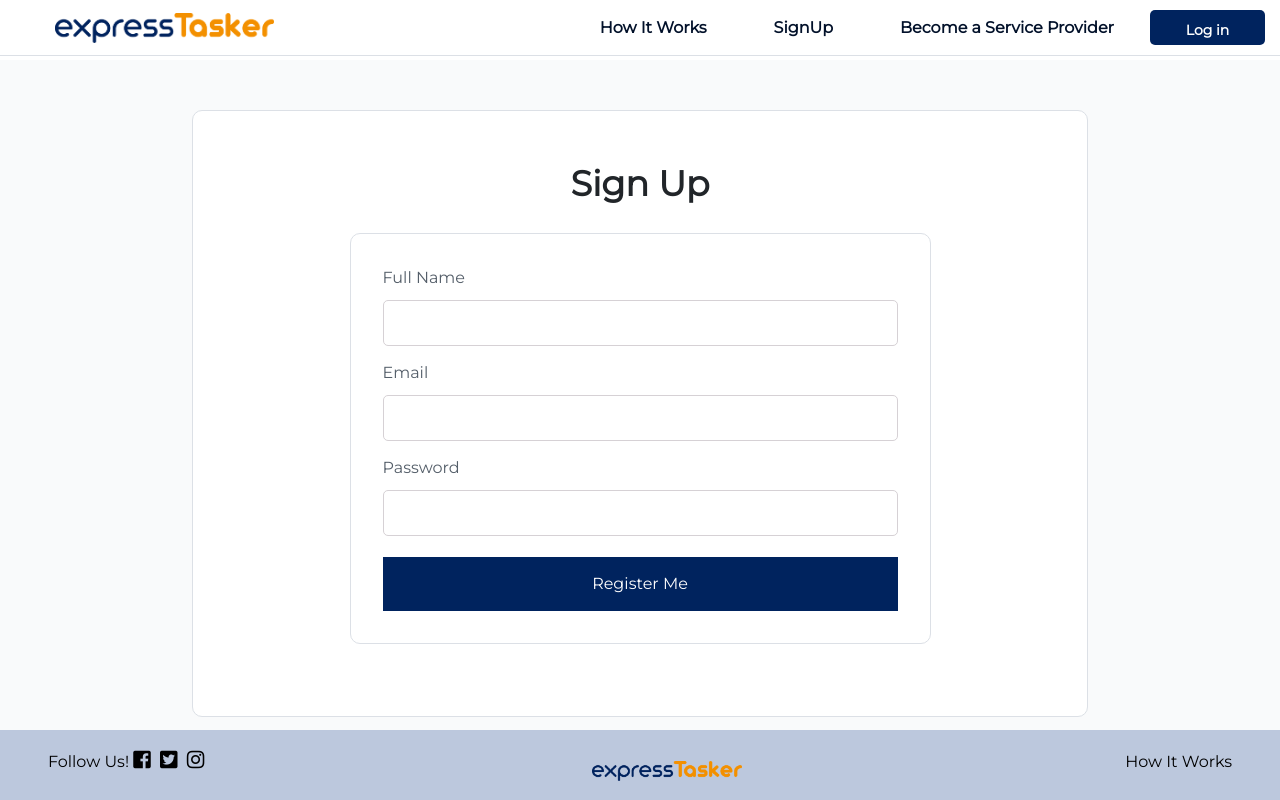
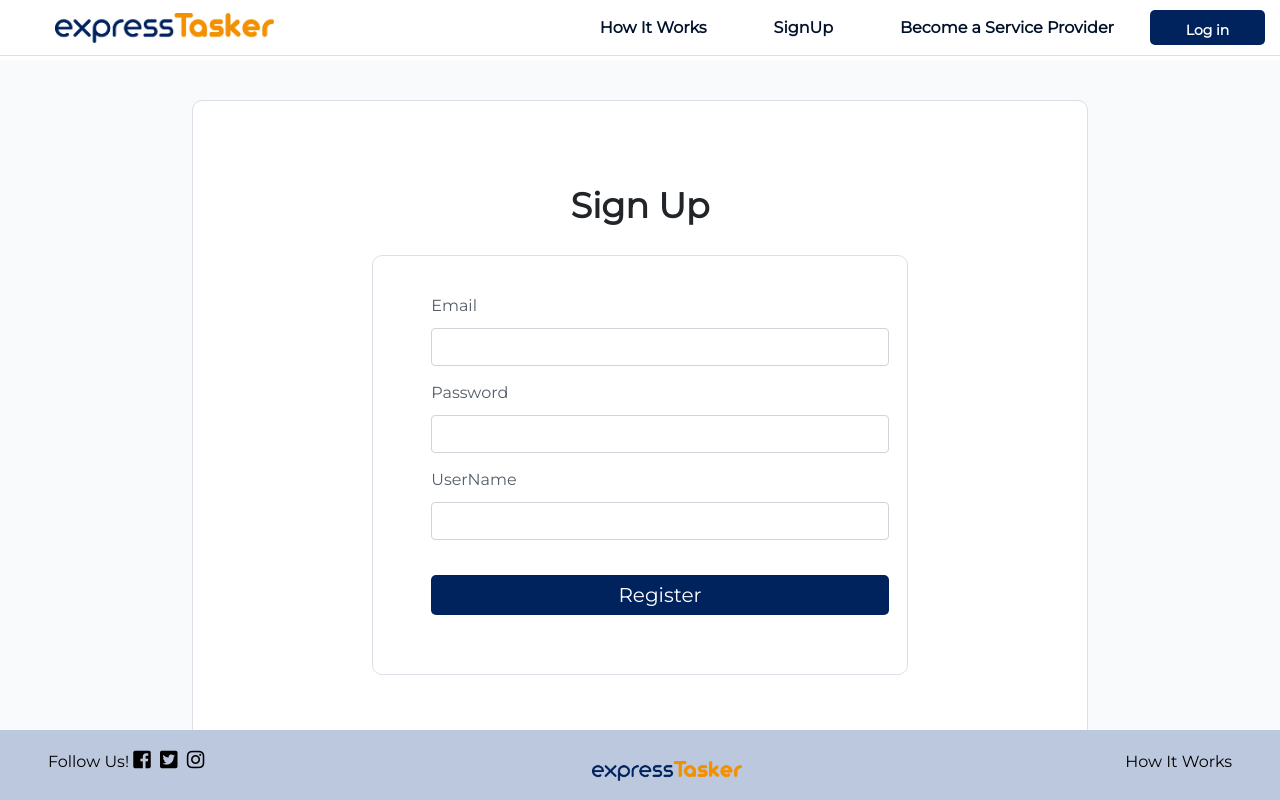
Before and after one commit to Hithru/ExpressTasker, a React (Create React App) app in the folder express-tasker/: page /customer-signup in a window 1280 px wide. Shown: the top 800 px of the page. Built offline with nearby package versions, Linux system fonts and the light colour scheme.

Commit message:
Signup front end validation and Token Process

```diff
--- a/express-tasker/package.json
+++ b/express-tasker/package.json
@@ -8,12 +8,15 @@
     "@testing-library/react": "^11.2.7",
     "@testing-library/user-event": "^12.8.3",
     "axios": "^0.21.4",
+    "joi-browser": "^13.4.0",
+    "jwt-decode": "^3.1.2",
     "react": "^17.0.2",
     "react-dom": "^17.0.2",
     "react-redux": "^7.2.5",
     "react-router-dom": "^5.3.0",
     "react-scripts": "4.0.3",
     "react-slick": "^0.28.1",
+    "react-toastify": "^8.0.2",
     "web-vitals": "^1.1.2"
   },
   "scripts": {
--- a/express-tasker/src/component/CustomerSignup/customerSignup.css
+++ b/express-tasker/src/component/CustomerSignup/customerSignup.css
@@ -1,8 +1,9 @@
 .signup-window {
   font-family: "Montserrat", sans-serif;
   height: 100%;
+  min-width: 60%;
   margin-top: 60px;
-  padding-top: 50px;
+  padding-top: 40px;
   background-color: #f9fafb;
   display: flex;
   justify-content: center;
@@ -11,7 +12,7 @@
 }
 .signup-window h2 {
   margin-top: 20px;
-  width: 80%;
+  min-width: 80%;
   font-size: 35px;
   font-weight: bold;
   text-align: center;
@@ -22,9 +23,9 @@
   display: flex;
   align-items: center;
   flex-direction: column;
-  padding: 2em;
+  padding: 5%;
   border: 1px solid #dce0e6;
-  width: 70%;
+  min-width: 70%;
   border-radius: 10px;
   margin-bottom: 40px;
 }
--- a/express-tasker/src/component/CustomerSignup/customerSignup.js
+++ b/express-tasker/src/component/CustomerSignup/customerSignup.js
@@ -1,59 +1,38 @@
 import React from "react";
-import "./customerSignup.css";
-import axios from "axios";
+import Joi from "joi-browser";
+import Form from "../common/form";
+import user from "../../services/customerService";
+import auth from "../../services/customerAuth";
 import LandingPage_Reviews from "../LandingPage/LandingPage_Reviews";
 
-export default class SignUp extends React.Component {
-  constructor(props) {
-    super(props);
+import "./customerSignup.css";
 
-    this.onChangeUsername = this.onChangeUsername.bind(this);
-    this.onChangeEmail = this.onChangeEmail.bind(this);
-    this.onChangePassword = this.onChangePassword.bind(this);
-    this.onSubmit = this.onSubmit.bind(this);
+export default class CustomerSignUp extends Form {
+  state = {
+    data: { email: "", password: "", username: "" },
+    errors: {},
+  };
 
-    this.state = {
-      username: "",
-      email: "",
-      password: "",
-    };
-  }
+  schema = {
+    email: Joi.string().required().email().label("Email"),
+    password: Joi.string().required().min(5).label("Password"),
+    username: Joi.string().required().label("UserName"),
+  };
 
-  onChangeUsername(e) {
-    this.setState({
-      username: e.target.value,
-    });
-  }
-
-  onChangeEmail(e) {
-    this.setState({
-      email: e.target.value,
-    });
-  }
-
-  onChangePassword(e) {
-    this.setState({
-      password: e.target.value,
-    });
-  }
-
-  onSubmit(e) {
-    e.preventDefault();
-    console.log("working");
-    const customer = {
-      username: this.state.username,
-      email: this.state.email,
-      password: this.state.password,
-    };
-
-    console.log(customer);
-
-    axios
-      .post("http://localhost:5000/customer/signup", customer)
-      .then((res) => console.log(res.data));
-
-    window.location = "/";
-  }
+  doSubmit = async () => {
+    try {
+      const response = await user.register(this.state.data);
+      console.log("work");
+      auth.loginWithJwt(response.headers["x-auth-token"]);
+      window.location = "/";
+    } catch (ex) {
+      if (ex.response && ex.response.status === 400) {
+        const errors = { ...this.state.errors };
+        errors.email = ex.response.data;
+        this.setState({ errors });
+      }
+    }
+  };
 
   render() {
     return (
@@ -61,34 +40,11 @@ export default class SignUp extends React.Component {
         <div className="signup-window">
           <div className="signup-form">
             <h2>Sign Up</h2>
-            <form onSubmit={this.onSubmit} noValidate className="signup-form">
-              <div className="email">
-                <label>Full Name</label>
-                <input
-                  type="text"
-                  name="username"
-                  onChange={this.onChangeUsername}
-                />
-              </div>
-              <div className="email">
-                <label>Email</label>
-                <input
-                  type="email"
-                  name="email"
-                  onChange={this.onChangeEmail}
-                />
-              </div>
-              <div className="password">
-                <label>Password</label>
-                <input
-                  type="password"
-                  name="password"
-                  onChange={this.onChangePassword}
-                />
-              </div>
-              <div className="submit">
-                <button className="singup-submit-button">Register Me</button>
-              </div>
+            <form onSubmit={this.handleSubmit} className="signup-form">
+              {this.renderInput("email", "Email")}
+              {this.renderInput("password", "Password", "password")}
+              {this.renderInput("username", "UserName")}
+              {this.renderButton("Register")}
             </form>
           </div>
         </div>
--- /dev/null
+++ b/express-tasker/src/component/common/form.jsx
@@ -0,0 +1,92 @@
+import React, { Component } from "react";
+import Joi from "joi-browser";
+import Input from "./input";
+import Select from "./select";
+
+import "./../CustomerSignup/customerSignup.css";
+
+class Form extends Component {
+  state = {
+    data: {},
+    errors: {},
+  };
+
+  validate = () => {
+    const options = { abortEarly: false };
+    const { error } = Joi.validate(this.state.data, this.schema, options);
+    if (!error) return null;
+
+    const errors = {};
+    for (let item of error.details) errors[item.path[0]] = item.message;
+    return errors;
+  };
+
+  validateProperty = ({ name, value }) => {
+    const obj = { [name]: value };
+    const schema = { [name]: this.schema[name] };
+    const { error } = Joi.validate(obj, schema);
+    return error ? error.details[0].message : null;
+  };
+
+  handleSubmit = (e) => {
+    e.preventDefault();
+
+    const errors = this.validate();
+    this.setState({ errors: errors || {} });
+    if (errors) return;
+
+    this.doSubmit();
+  };
+
+  handleChange = ({ currentTarget: input }) => {
+    const errors = { ...this.state.errors };
+    const errorMessage = this.validateProperty(input);
+    if (errorMessage) errors[input.name] = errorMessage;
+    else delete errors[input.name];
+
+    const data = { ...this.state.data };
+    data[input.name] = input.value;
+
+    this.setState({ data, errors });
+  };
+
+  renderButton(label) {
+    return (
+      <button disabled={this.validate()} className="signup-submit-button">
+        {label}
+      </button>
+    );
+  }
+
+  renderSelect(name, label, options) {
+    const { data, errors } = this.state;
+
+    return (
+      <Select
+        name={name}
+        value={data[name]}
+        label={label}
+        options={options}
+        onChange={this.handleChange}
+        error={errors[name]}
+      />
+    );
+  }
+
+  renderInput(name, label, type = "text") {
+    const { data, errors } = this.state;
+
+    return (
+      <Input
+        type={type}
+        name={name}
+        value={data[name]}
+        label={label}
+        onChange={this.handleChange}
+        error={errors[name]}
+      />
+    );
+  }
+}
+
+export default Form;
--- /dev/null
+++ b/express-tasker/src/component/common/input.jsx
@@ -0,0 +1,13 @@
+import React from "react";
+import "./../CustomerSignup/customerSignup.css";
+const Input = ({ name, label, error, ...rest }) => {
+  return (
+    <div className="email">
+      <label htmlFor={name}>{label}</label>
+      <input {...rest} name={name} id={name} className="form-control" />
+      {error && <div className="alert alert-danger">{error}</div>}
+    </div>
+  );
+};
+
+export default Input;
--- /dev/null
+++ b/express-tasker/src/component/common/select.jsx
@@ -0,0 +1,20 @@
+import React from "react";
+
+const Select = ({ name, label, options, error, ...rest }) => {
+  return (
+    <div className="form-group">
+      <label htmlFor={name}>{label}</label>
+      <select name={name} id={name} {...rest} className="form-control">
+        <option value="" />
+        {options.map((option) => (
+          <option key={option._id} value={option._id}>
+            {option.name}
+          </option>
+        ))}
+      </select>
+      {error && <div className="alert alert-danger">{error}</div>}
+    </div>
+  );
+};
+
+export default Select;
--- /dev/null
+++ b/express-tasker/src/config.json
@@ -0,0 +1,3 @@
+{
+  "apiUrl": "http://localhost:5000"
+}
--- /dev/null
+++ b/express-tasker/src/services/customerAuth.js
@@ -0,0 +1,42 @@
+import jwtDecode from "jwt-decode";
+import http from "./httpService";
+import { apiUrl } from "../config.json";
+
+const apiEndpoint = apiUrl + "/auth/customer";
+const tokenKey = "token";
+
+http.setJwt(getJwt());
+
+export async function login(email, password) {
+  const { data: jwt } = await http.post(apiEndpoint, { email, password });
+  localStorage.setItem(tokenKey, jwt);
+}
+
+export function loginWithJwt(jwt) {
+  localStorage.setItem(tokenKey, jwt);
+}
+
+export function logout() {
+  localStorage.removeItem(tokenKey);
+}
+
+export function getCurrentUser() {
+  try {
+    const jwt = localStorage.getItem(tokenKey);
+    return jwtDecode(jwt);
+  } catch (ex) {
+    return null;
+  }
+}
+
+export function getJwt() {
+  return localStorage.getItem(tokenKey);
+}
+
+export default {
+  login,
+  loginWithJwt,
+  logout,
+  getCurrentUser,
+  getJwt,
+};
--- /dev/null
+++ b/express-tasker/src/services/customerService.js
@@ -0,0 +1,16 @@
+import http from "./httpService";
+import { apiUrl } from "../config.json";
+
+const apiEndpoint = apiUrl + "/customer/signup";
+
+export function register(user) {
+  return http.post(apiEndpoint, {
+    email: user.email,
+    password: user.password,
+    username: user.username,
+  });
+}
+
+export default {
+  register,
+};
--- /dev/null
+++ b/express-tasker/src/services/httpService.js
@@ -0,0 +1,27 @@
+import axios from "axios";
+import { toast } from "react-toastify";
+
+axios.interceptors.response.use(null, (error) => {
+  const expectedError =
+    error.response &&
+    error.response.status >= 400 &&
+    error.response.status < 500;
+
+  if (!expectedError) {
+    toast.error("An unexpected error occurrred.");
+  }
+
+  return Promise.reject(error);
+});
+
+function setJwt(jwt) {
+  axios.defaults.headers.common["x-auth-token"] = jwt;
+}
+
+export default {
+  get: axios.get,
+  post: axios.post,
+  put: axios.put,
+  delete: axios.delete,
+  setJwt,
+};
```
Also changed, not shown: 2 other files (tests, documents, lock files or other folders).
